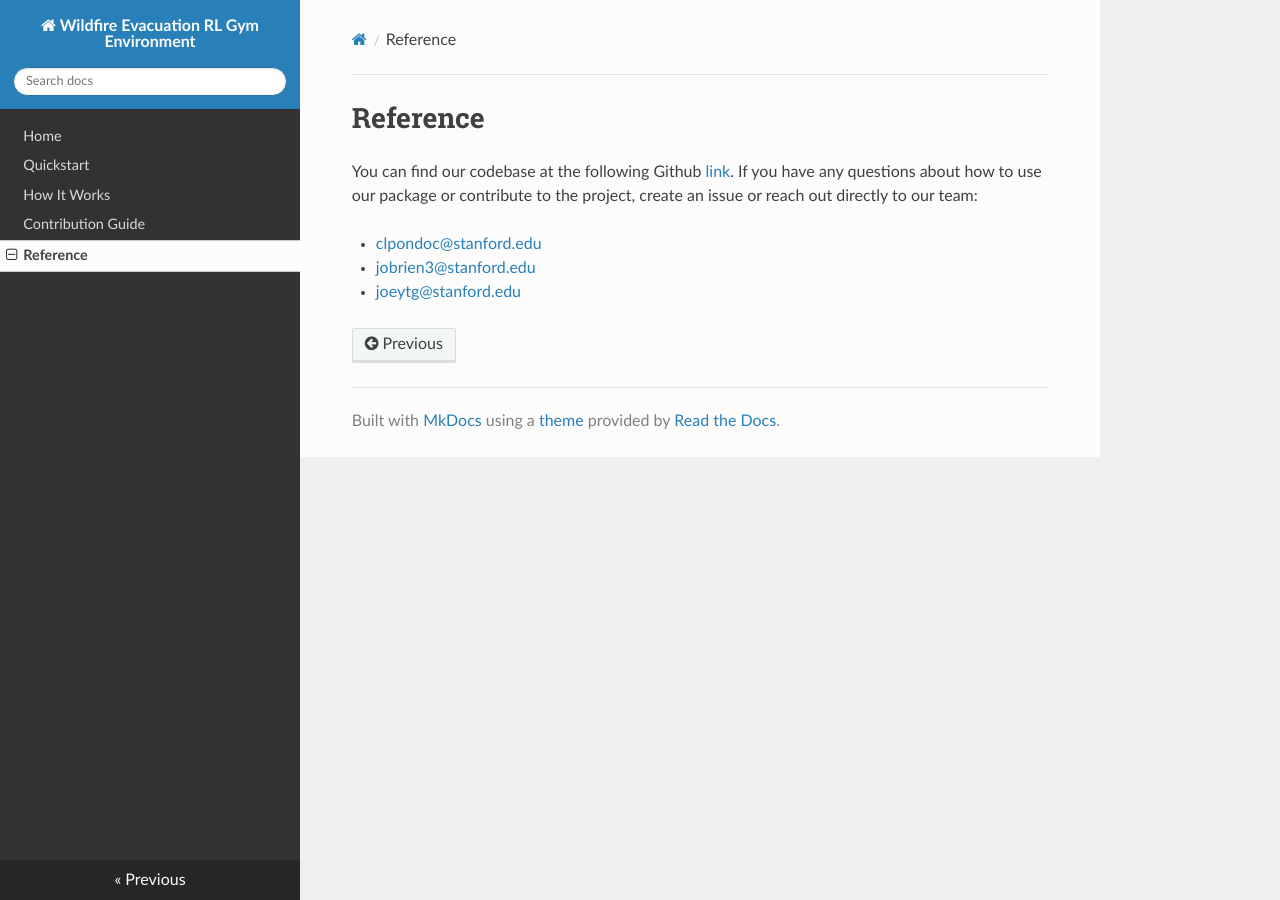
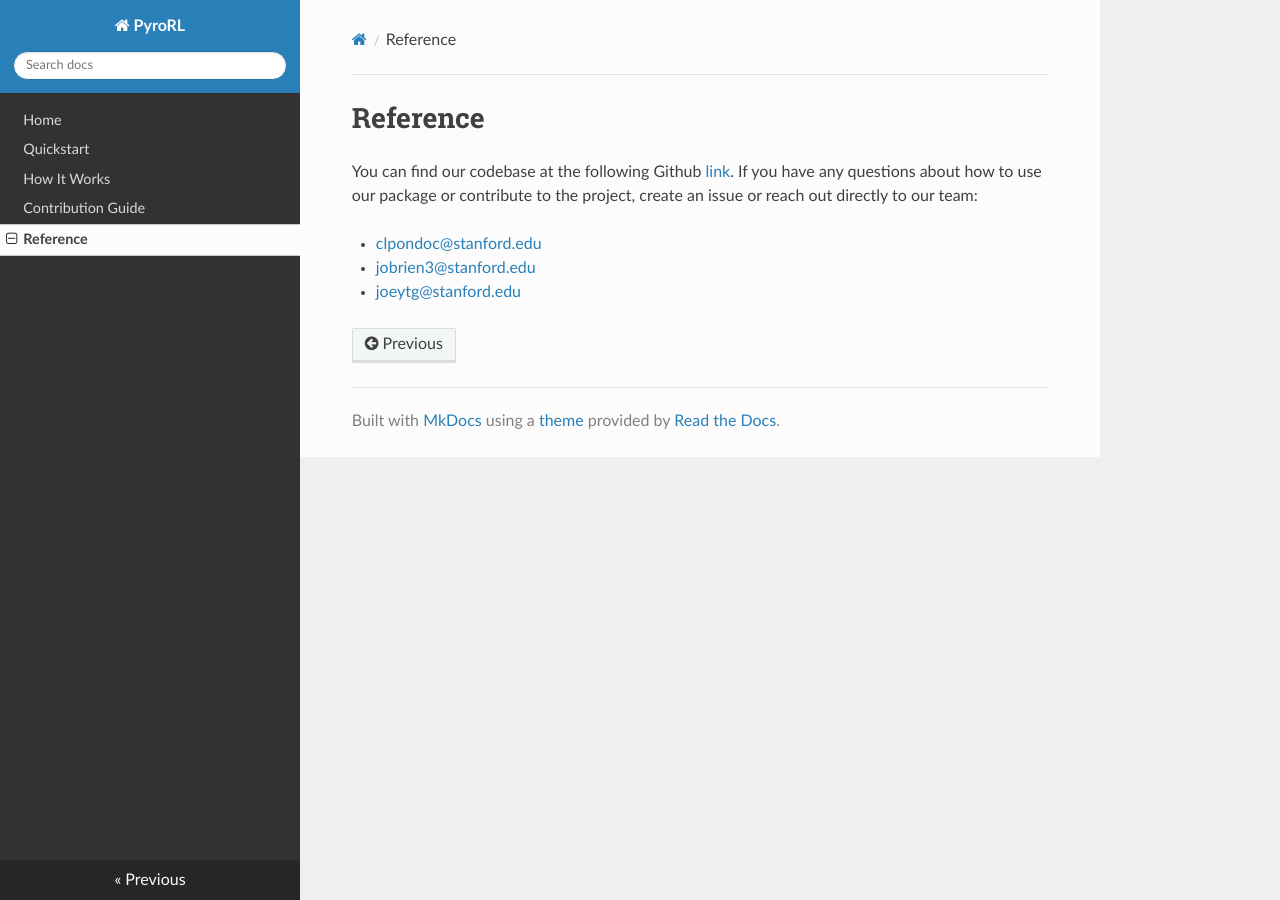
Before and after one commit to sisl/PyroRL, an MkDocs documentation site: the page built from docs/docs/reference.md, in a window 1280 px wide. Built offline with MkDocs 1.6.1, drawn with Linux system fonts in a browser that asks for light colours; nearby versions of some CDN libraries.

Commit message:
Change Github Pages?

```diff
--- a/docs/mkdocs.yml
+++ b/docs/mkdocs.yml
@@ -1,5 +1,5 @@
-site_name: Wildfire Evacuation RL Gym Environment
-site_url: https://example.com/
+site_name: PyroRL
+site_url: https://sisl.github.io/PyroRL/
 nav:
   - Home: index.md
   - Quickstart: quickstart.md
```
